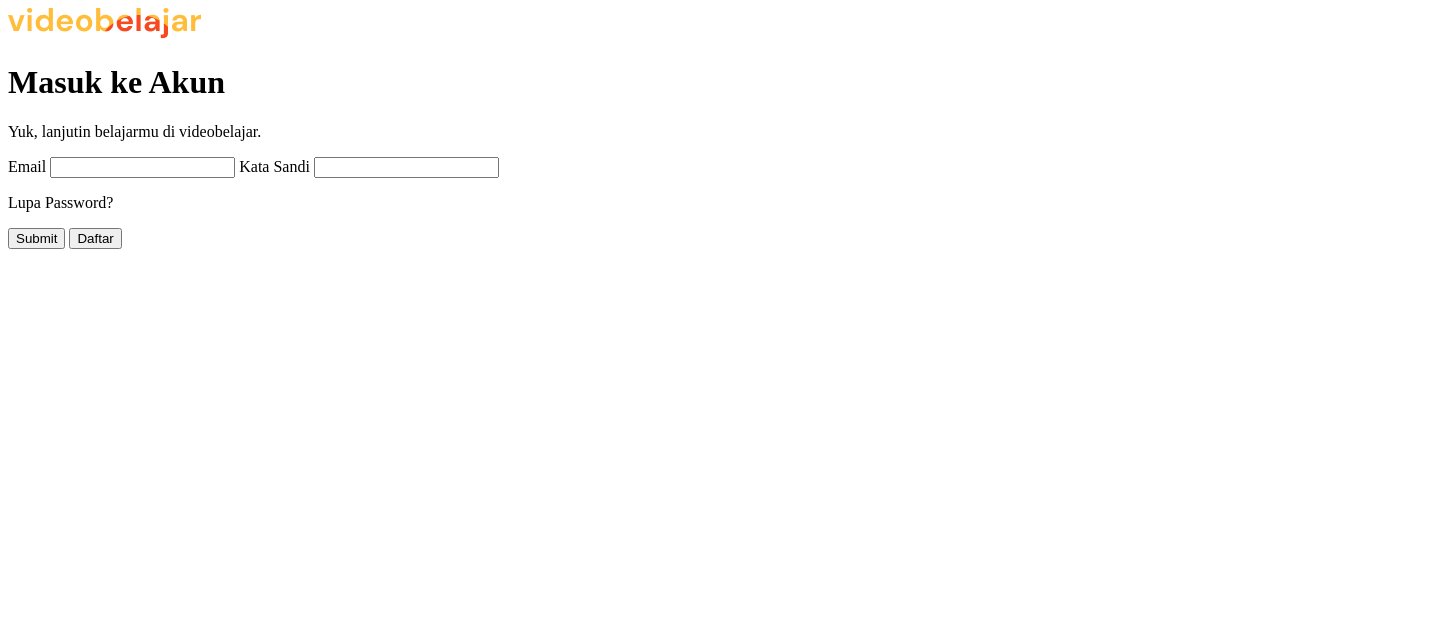
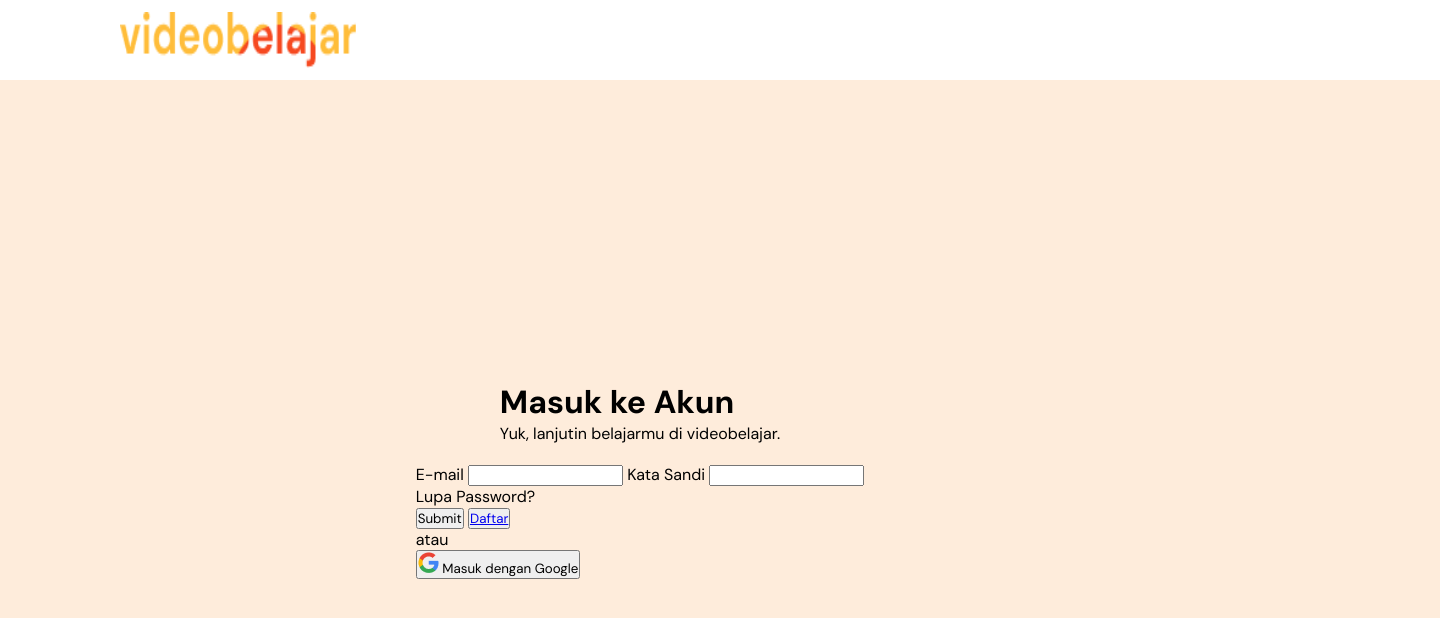
Before and after one commit to dheanatasilvia27/mission-3-videobelajar, a plain HTML site: page index.html in a window 1280 px wide. Shown: the whole page, 1440 px wide, since content can reach past the window. Drawn offline with Linux system fonts and the light colour scheme; a web font is replaced by a local one.

Commit message:
membuat page login

```diff
--- a/index.html
+++ b/index.html
@@ -5,27 +5,36 @@
     <meta name="viewport" content="width=device-width, initial-scale=1.0" />
     <title>Video Belajar</title>
     <link rel="shortcut icon" href="./image/Logo.png" type="image/x-icon" />
+    <link rel="stylesheet" href="./styles/auth.css" />
   </head>
-  <body>
-    <header>
-      <img src="./image/Logo.png" alt="logo" />
+  <body class="body">
+    <header class="header">
+      <img class="logo-web" src="./image/Logo.png" alt="logo" />
     </header>
 
-    <main>
-      <h1>Masuk ke Akun</h1>
-      <p>Yuk, lanjutin belajarmu di videobelajar.</p>
+    <main class="container">
+      <div>
+        <h1>Masuk ke Akun</h1>
+        <p>Yuk, lanjutin belajarmu di videobelajar.</p>
+      </div>
 
       <form>
-        <label for="email">Email</label>
-        <input type="text" name="email" id="email">
+        <label for="email">E-mail</label>
+        <input type="text" name="email" id="email" required />
         <label for="password">Kata Sandi</label>
-        <input type="password" name="password" id="password">
+        <input type="password" name="password" id="password" required />
         <p>Lupa Password?</p>
         <button type="submit">Submit</button>
-        <button type="">Daftar</button>
+        <button type="button">
+          <a href="./pages/register.html"> Daftar </a>
+        </button>
 
+        <p>atau</p>
+        <button>
+          <img src="./image/logo_google.png" alt="logo google" />
+          Masuk dengan Google
+        </button>
       </form>
     </main>
-    <footer></footer>
   </body>
 </html>
--- /dev/null
+++ b/styles/auth.css
@@ -0,0 +1,32 @@
+@import url("./main.css");
+
+.body {
+  height: 100vh;
+  width: 100vw;
+  background-color: rgba(254, 232, 210, 0.8);
+}
+.logo-web {
+  width: 237px;
+  height: 56px;
+}
+.header {
+  width: 1440px;
+  height: 80px;
+  display: flex;
+  justify-content: space-between;
+  background-color: rgba(255, 255, 255, 1);
+  border-bottom: 1px solid rgba(255, 255, 255, 1);
+  padding-top: 12px;
+  padding-right: 120px;
+  padding-bottom: 12px;
+  padding-left: 120px;
+}
+.container {
+  width: 100%;
+  height: 100%;
+  display: flex;
+  flex-direction: column;
+  justify-content: center;
+  align-items: center;
+  gap: 20px;
+}
--- /dev/null
+++ b/styles/main.css
@@ -0,0 +1,8 @@
+@import url('https://fonts.googleapis.com/css2?family=DM+Sans:ital,opsz,wght@0,9..40,100..1000;1,9..40,100..1000&family=Libertinus+Mono&display=swap');
+
+* {
+padding: 0;
+font-family: dm sans, sans-serif;
+margin: 0;
+box-sizing: border-box;
+}
```
Also changed, not shown: pages/register.html (added, +12 -0 lines), image/logo_google.png (added).
